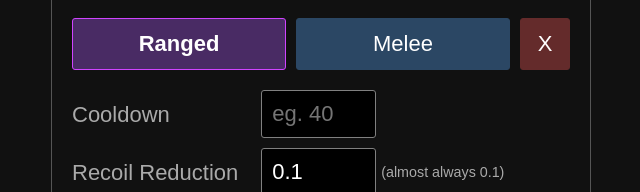
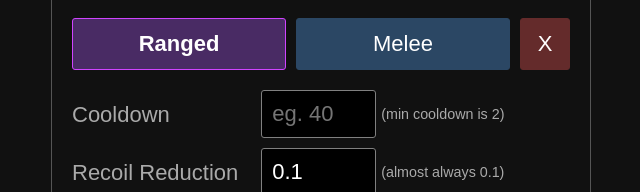
Before and after one commit to BrotatoMods/Brotato-Attack-Speed-Calculator, a plain HTML site: page www/index.html in a window 1280 px wide. Shown: the part 98-290 px from the top of the page, without its empty margins (319-959 px from the left). Drawn offline with nearby package versions, Linux system fonts and the light colour scheme.

Commit message:
html: mention min cooldown
see `new_stats.cooldown` in weapon_service.gd

```diff
--- a/www/index.html
+++ b/www/index.html
@@ -53,6 +53,9 @@
 				<label class="field__label">
 					<div class="field__text">Cooldown</div>
 					<input type="number" class="field__input cooldown" data-cooldown placeholder="eg. 40" step="1">
+					<div class="field__helper" title="see `new_stats.cooldown` in weapon_service.gd">
+						(min cooldown is 2)
+					</div>
 				</label>
 			</div>
 
```
